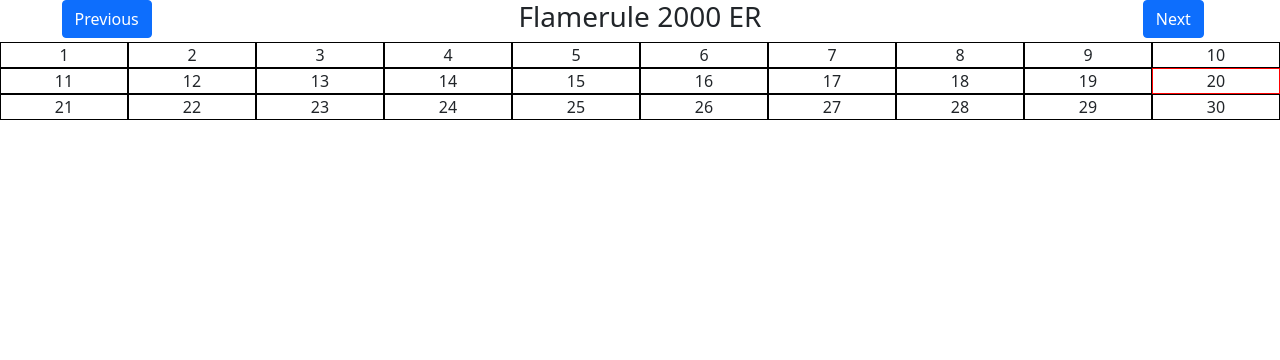
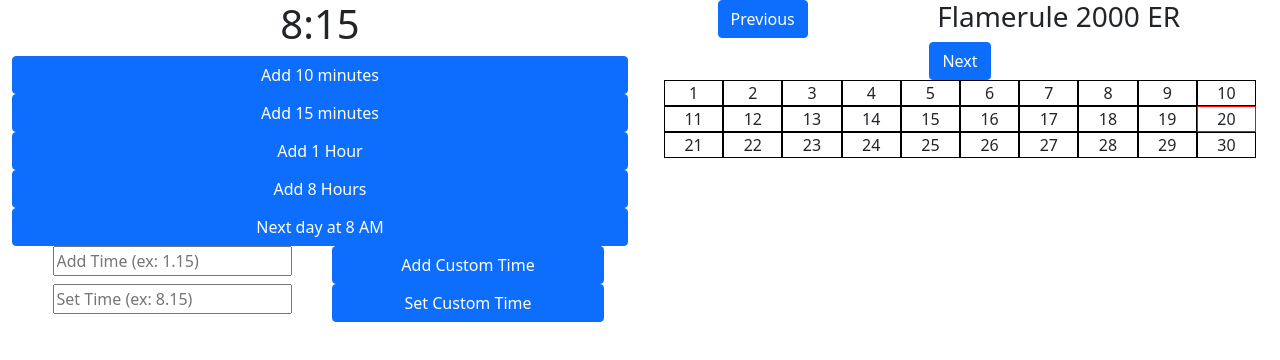
Before and after one commit to bkfiya/TTRPGUtility, a React (Create React App) app in the folder client/: page / in a window 1280 px wide. Shown: the top 360 px of the page. Built offline with nearby package versions, Linux system fonts and the light colour scheme.

Commit message:
clock functionality added with basics

```diff
--- a/client/src/App.js
+++ b/client/src/App.js
@@ -1,10 +1,20 @@
 import './App.css';
 import FantasyCalendar from './components/fantasy-calendar';
+import FantasyClock from './components/fantasy-clock';
+import Container from 'react-bootstrap/Container';
+import Row from 'react-bootstrap/Row';
+import Col from 'react-bootstrap/Col';
 
 function App() {
   return (
     <div className="App">
-      <FantasyCalendar />
+      <Container fluid>
+        <Row>
+          <Col><FantasyClock /></Col>
+          <Col><FantasyCalendar /></Col>
+        </Row>
+
+      </Container>
     </div>
   );
 }
--- /dev/null
+++ b/client/src/components/fantasy-clock.jsx
@@ -0,0 +1,85 @@
+import { Component } from 'react';
+import ClockService from '../services/clock-service';
+import Button from 'react-bootstrap/Button';
+import Container from 'react-bootstrap/Container';
+import Row from 'react-bootstrap/Row';
+import Col from 'react-bootstrap/Col';
+import Stack from 'react-bootstrap/Stack';
+
+export default class FantasyClock extends Component {
+    clockService = new ClockService();
+
+    constructor(props) {
+        super(props);
+
+        this.state = {
+            currentTime: 8.15
+            , customTimeAdd: ''
+            , setTime: ''
+        }
+
+        this.addTime = this.addTime.bind(this);
+        this.nextDay = this.nextDay.bind(this);
+        this.setCustomTime = this.setCustomTime.bind(this);
+        this.addCustomTime = this.addCustomTime.bind(this);
+    }
+
+    render() {
+        return <div>
+            <h1>{this.clockService.formatTime(this.state.currentTime)}</h1>
+            <Stack>
+                <Button onClick={() => {this.addTime(0.10)}}>Add 10 minutes</Button>
+                <Button onClick={() => {this.addTime(0.15)}}>Add 15 minutes</Button>
+                <Button onClick={() => {this.addTime(1)}}>Add 1 Hour</Button>
+                <Button onClick={() => {this.addTime(8)}}>Add 8 Hours</Button>
+                <Button onClick={this.nextDay}>Next day at 8 AM</Button>
+                <Container fluid>
+                    <Row>
+                        <Col><input type="text"
+                            value={this.state.customTimeAdd}
+                            onChange={(e) => {this.setState({customTimeAdd: e.target.value})}}
+                            placeholder="Add Time (ex: 1.15)">
+                        </input></Col>
+                        <Col><Button onClick={this.addCustomTime} className={"width100"}>Add Custom Time</Button></Col>
+                    </Row>
+                    <Row>
+                        <Col><input type="text"
+                            value={this.state.setTime}
+                            onChange={(e) => {this.setState({setTime: e.target.value})}}
+                            placeholder="Set Time (ex: 8.15)">
+                        </input></Col>
+                        <Col><Button onClick={this.setCustomTime} className={"width100"}>Set Custom Time</Button></Col>
+                    </Row>
+                </Container>
+            </Stack>
+        </div>
+    }
+
+    addTime(time) {
+        time += this.state.currentTime;
+        time = Number(time.toFixed(2));
+        time = this.clockService.processTime(time);
+        this.setState({currentTime: time});
+    }
+
+    nextDay() {
+        //update calendar for next day
+        this.setState({currentTime: 8});
+    }
+
+    setCustomTime() {
+        this.setState({
+            setTime: ''
+            , currentTime: Number(this.state.setTime)
+        });
+    }
+
+    addCustomTime() {
+        this.addTime(Number(this.state.customTimeAdd));
+        this.setState({
+            customTimeAdd: ''
+        });
+    }
+}
+
+//if it goes past 24 hours, tell calendar to move forward a day.
--- a/client/src/index.css
+++ b/client/src/index.css
@@ -19,3 +19,7 @@ code {
 .current-day {
   border: 1px solid red;
 }
+
+.width100 {
+  width: 100%;
+}
--- /dev/null
+++ b/client/src/services/clock-service.js
@@ -0,0 +1,24 @@
+export default class ClockService {
+
+    formatTime(time) {
+        let fixedTime = time.toFixed(2);
+        let splitTime = fixedTime.split(".");
+        return `${splitTime[0]}:${splitTime[1]}`;
+    }
+
+    processTime(time) {
+        let fixedTime = time.toFixed(2);
+        let splitTime = fixedTime.toString().split(".");
+        while (splitTime[1] >= 60) {
+            time += 1;
+            splitTime[1] -= 60;
+            time -= .60;
+        }
+        while (time >= 24) {
+            time -= 24;
+            //updateCalendar
+        }
+        return time;
+    }
+
+}
```
